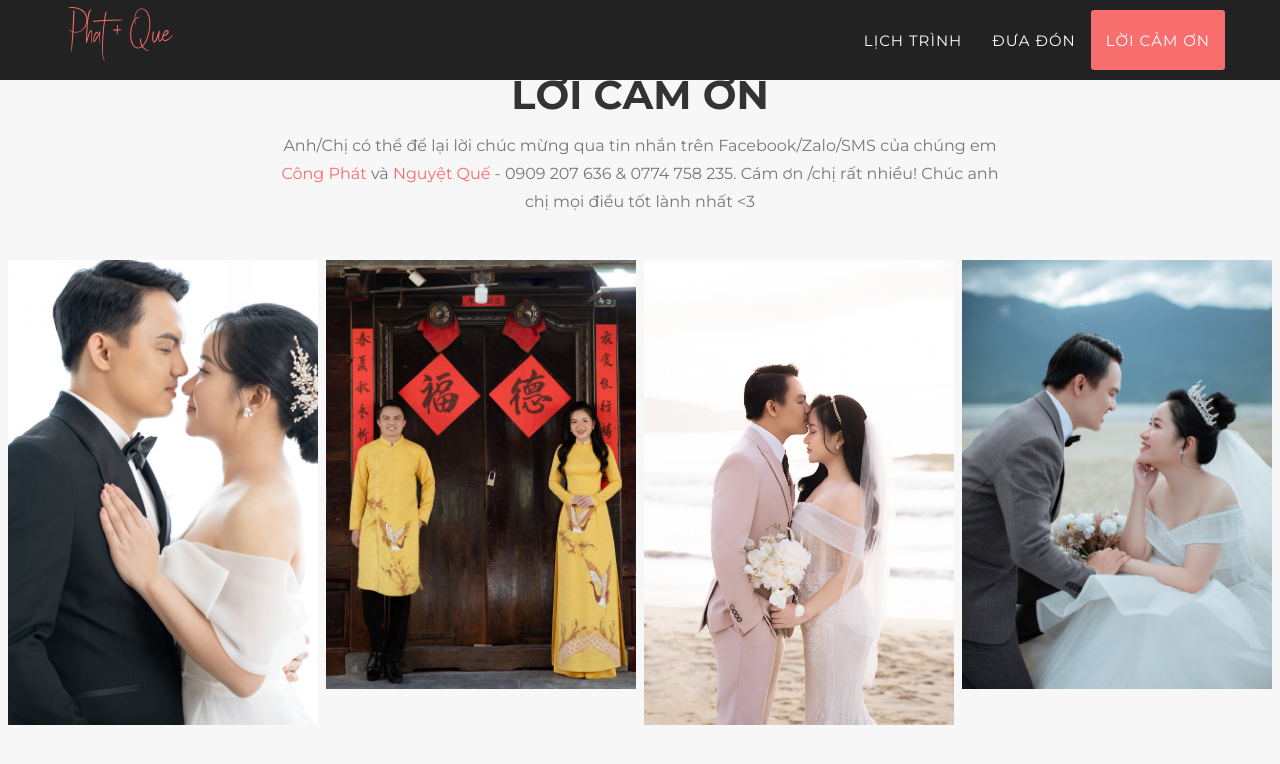
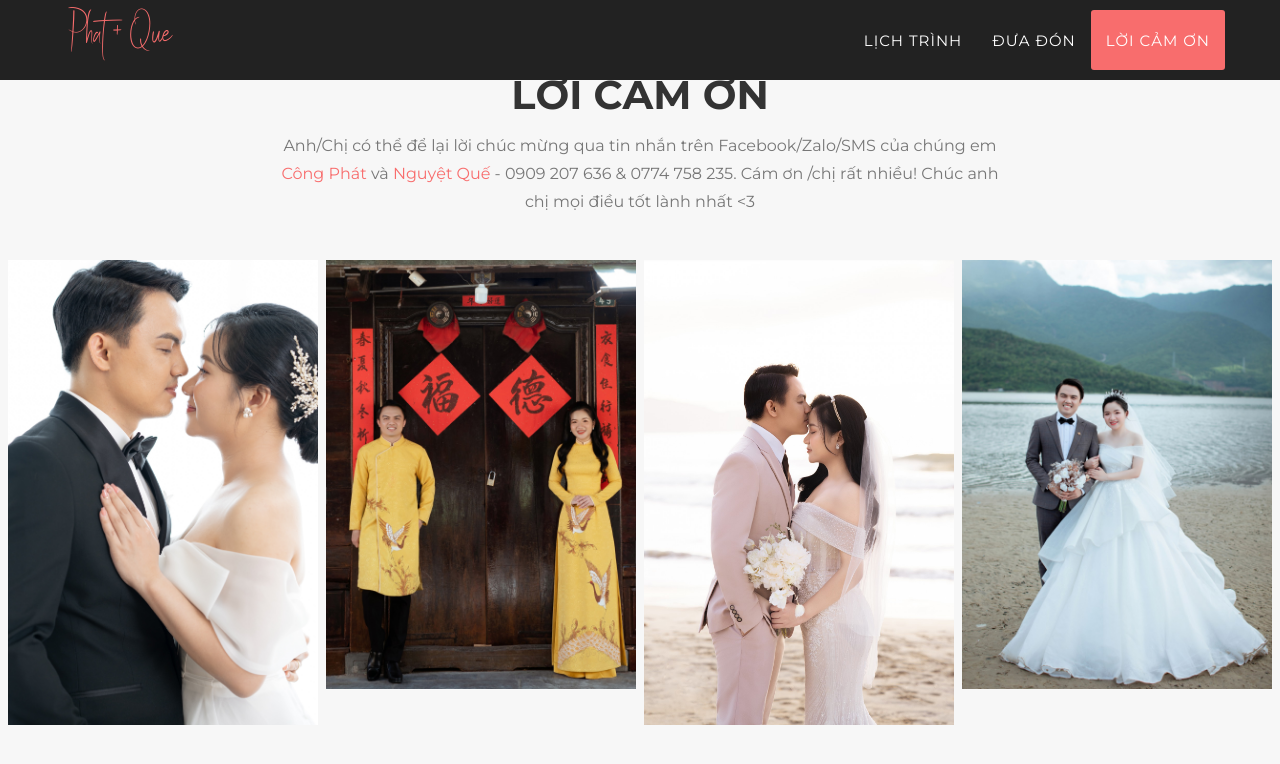
Before and after one commit to phatque/phatque, a Jekyll site: the page built from index.html, in a window 1280 px wide and 900 px high, scrolled down 2577 px. Shown: the top 764 px of the window. Built offline with Jekyll 4.4.1, drawn with Linux system fonts in a browser that asks for light colours; some web fonts are replaced.

Commit message:
Update our_story.html

```diff
--- a/_includes/en_data/our_story.html
+++ b/_includes/en_data/our_story.html
@@ -61,7 +61,7 @@
                 <img src="/img/backgrounds/DSC01414.jpg">
             </div>
             <div class="columnstory">
-                <img src="/img/backgrounds/Hinh nho (10).jpg">
+                <img src="/img/backgrounds/Hinh nho (9).jpg">
             </div>
         </div>
     </section>
```
